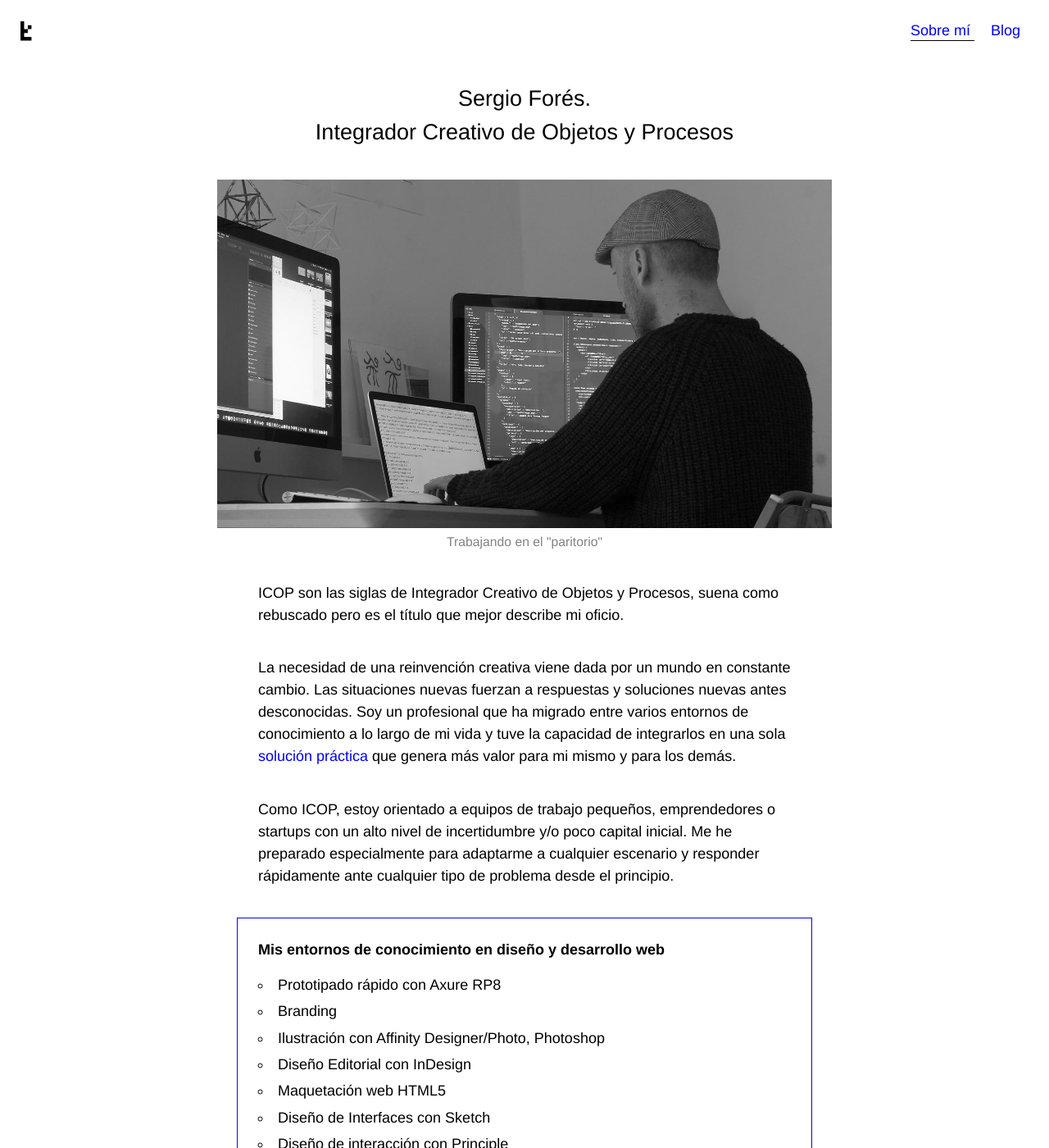
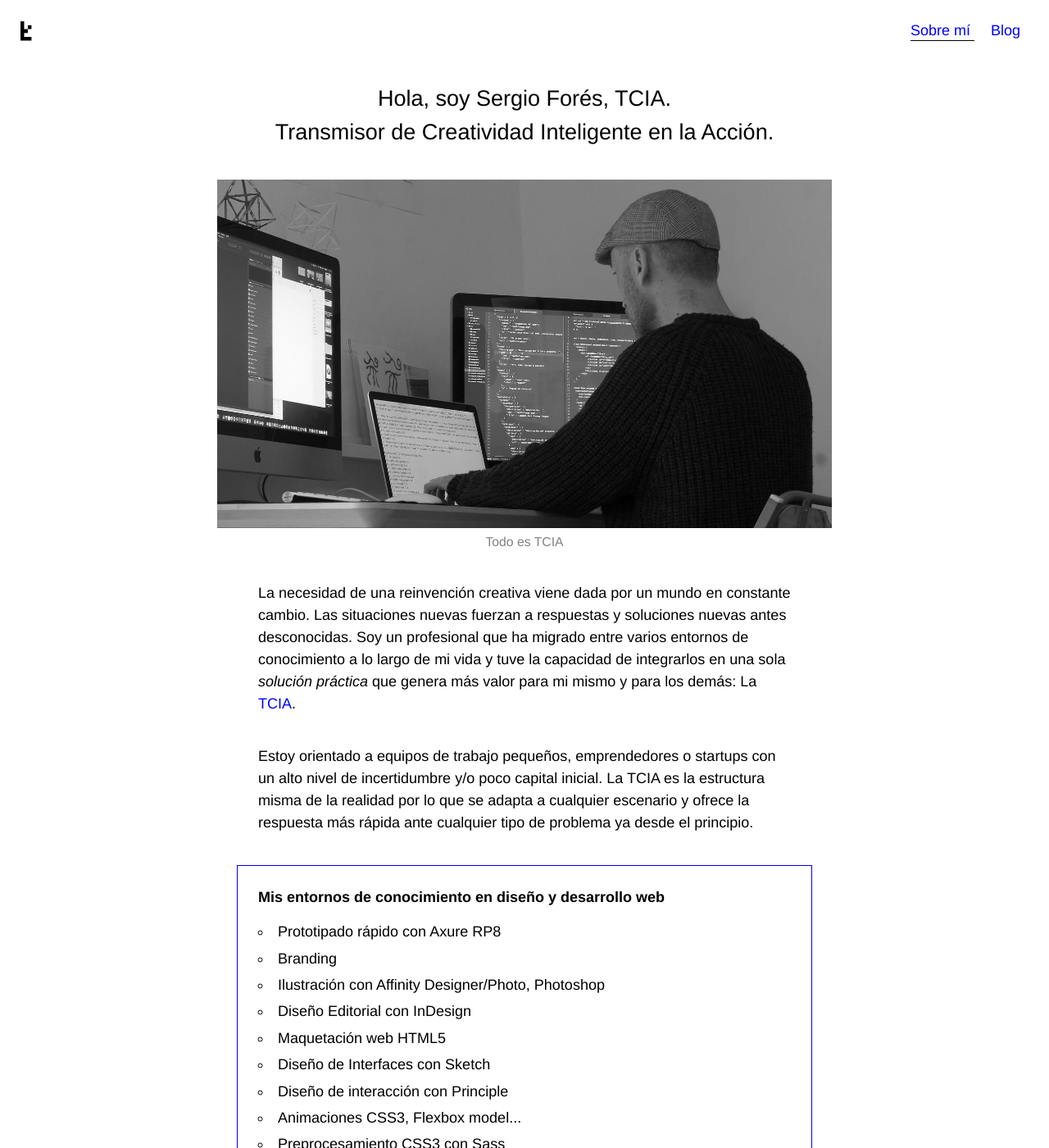
Before and after one commit to t0t/deprecated-personal-portfolio, a Jekyll site: the page built from index.html, in a window 1280 px wide and 1400 px high. Shown: the whole window at 82% size. Built offline with Jekyll 4.4.1, drawn with Linux system fonts in a browser that asks for light colours; some of the changed text lies outside the part shown.

Commit message:
Contents :cyclone:

```diff
--- a/_includes/cover.html
+++ b/_includes/cover.html
@@ -4,7 +4,7 @@
   </header>
   <main>
     <h1 class="Cover__title">
-      Tot, un patrón de creación.
+      Transmitir Creatividad Inteligentemente en la Acción
     </h1>
   </main>
   <footer>{{ site.version }}</footer>
--- a/index.html
+++ b/index.html
@@ -11,22 +11,20 @@ lang: es
 
 <article>
 
-  <h2>Sergio Forés. <br>Integrador Creativo de Objetos y Procesos </h2>
+  <h2>Hola, soy Sergio Forés, TCIA.<br>Transmisor de Creatividad Inteligente en la Acción.</h2>
 
   <figure class="Figure-small">
     <img src="/images/estudio2.jpg" alt="SF Studio">
-    <figcaption class="Figure-caption-h">Trabajando en el "paritorio"</figcaption>
+    <figcaption class="Figure-caption-h">Todo es TCIA</figcaption>
   </figure>
 
-  <p>ICOP son las siglas de Integrador Creativo de Objetos y Procesos, suena como rebuscado pero es el título que mejor describe mi oficio.</p>
+  <p> La necesidad de una reinvención creativa viene dada por un mundo en constante cambio. Las situaciones nuevas fuerzan a respuestas y soluciones nuevas antes desconocidas. Soy un profesional que ha migrado entre varios entornos de conocimiento a lo largo de mi vida y tuve la capacidad de integrarlos en una sola <i>solución práctica</i> que genera más valor para mi mismo y para los demás: La <a href="/tcia">TCIA</a>.</p>
 
-  <p> La necesidad de una reinvención creativa viene dada por un mundo en constante cambio. Las situaciones nuevas fuerzan a respuestas y soluciones nuevas antes desconocidas. Soy un profesional que ha migrado entre varios entornos de conocimiento a lo largo de mi vida y tuve la capacidad de integrarlos en una sola <a href="/tot">solución práctica</a> que genera más valor para mi mismo y para los demás.</p>
-
-  <p>Como ICOP, estoy orientado a equipos de trabajo pequeños, emprendedores o startups con un alto nivel de incertidumbre y/o poco capital inicial. Me he preparado especialmente para adaptarme a cualquier escenario y responder rápidamente ante cualquier tipo de problema desde el principio.</p>
+  <p>Estoy orientado a equipos de trabajo pequeños, emprendedores o startups con un alto nivel de incertidumbre y/o poco capital inicial. La TCIA es la estructura misma de la realidad por lo que se adapta a cualquier escenario y ofrece la respuesta más rápida ante cualquier tipo de problema ya desde el principio.</p>
 
   {% include skills.html %}
 
-  <h2>Rasgos de un ICOP</h2>
+  <h2>Rasgos de alguien que practica TCIA</h2>
 
   <p>Conozco y sobrevuelo el lenguaje emocional y subjetivo pero también la parte técnica del proyecto web, todo a la vez. No soy un especialista en nada pero he profundizado lo suficiente en el medio como para tener un criterio valioso y una perspectiva global de todas sus partes en ciertos tipos de proyectos.</p>
 
```
Also changed, not shown: _posts/2016-08-09-tcia.markdown (renamed from _posts/2016-08-09-tot.markdown, +7 -7 lines).
